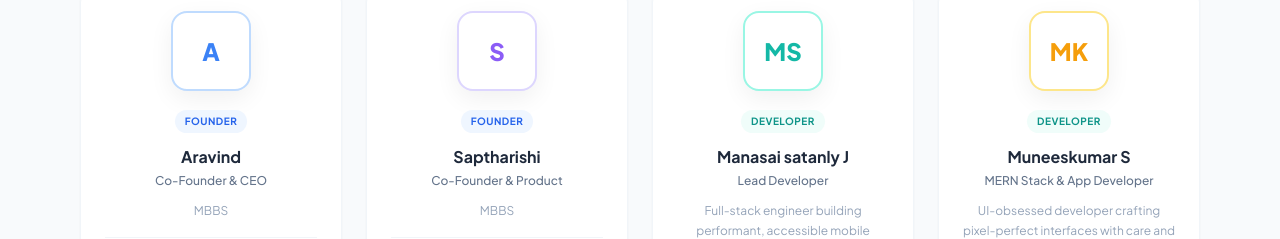
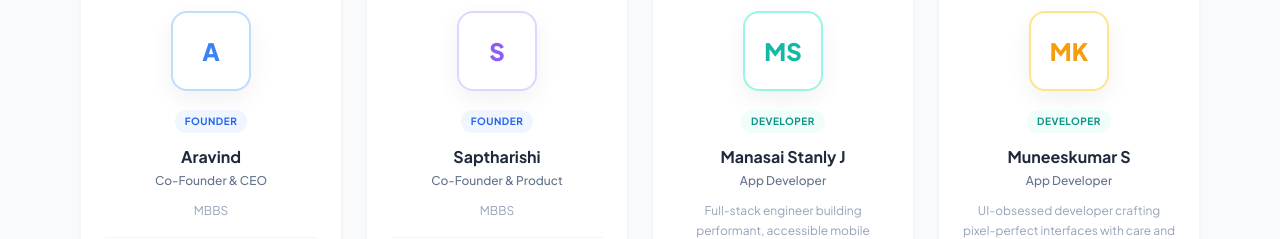
Before and after one commit to muneeskumar007/HYOTA, a React (Vite) app: page / in a window 1280 px wide. Shown: the part 7051-7290 px from the top of the page. Built offline with nearby package versions, Linux system fonts and the light colour scheme.

Commit message:
second commit

```diff
--- a/src/components/Team.jsx
+++ b/src/components/Team.jsx
@@ -26,8 +26,8 @@ const team = [
     email: "mailto:saptharishissma@gmail.com",
   },
   {
-    name: "Manasai satanly J",
-    role: "Lead Developer",
+    name: "Manasai Stanly J",
+    role: "App Developer",
     type: "Developer",
     initials: "MS",
     avatarColor: "text-teal-500",
@@ -39,7 +39,7 @@ const team = [
   },
   {
     name: "Muneeskumar S",
-    role: "MERN Stack & App Developer",
+    role: "  App Developer",
     type: "Developer",
     initials: "MK",
     avatarColor: "text-amber-500",
```
